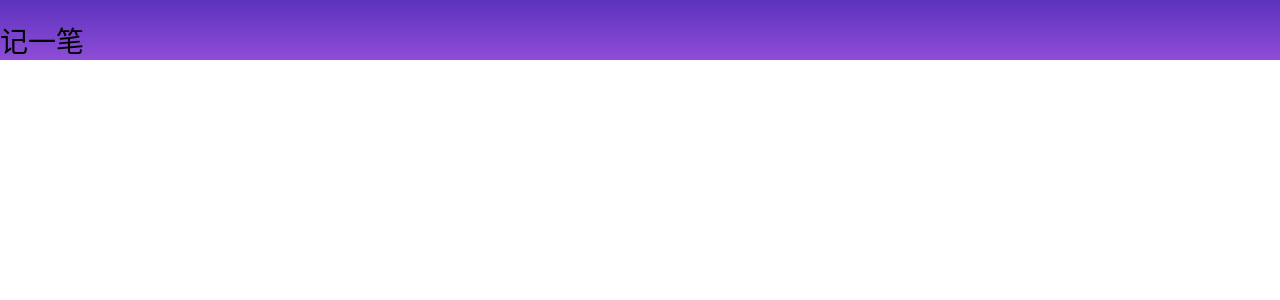
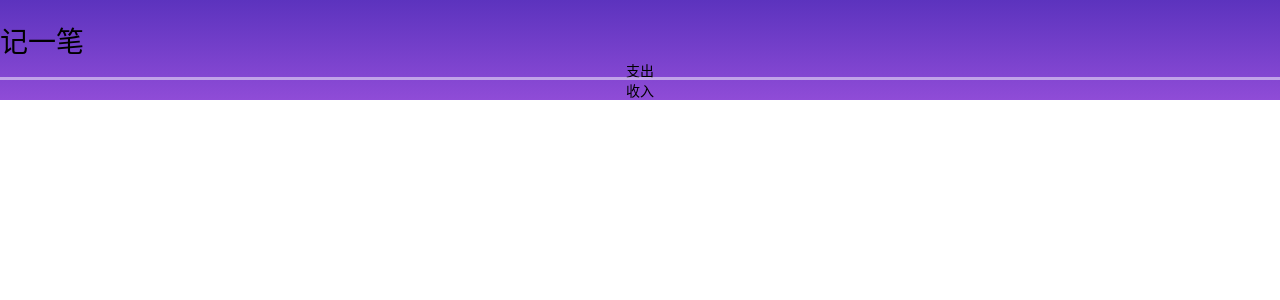
Before and after one commit to wangdoudou86/react-mangosteen, a React (Vite) app: page /items/new in a window 1280 px wide. Shown: the top 300 px of the page. Built offline with nearby package versions, Linux system fonts and the light colour scheme.

Commit message:
feat: 完成记账页面的顶部导航栏

```diff
--- a/src/components/Tabs/Tabs.tsx
+++ b/src/components/Tabs/Tabs.tsx
@@ -6,12 +6,13 @@
   }[]
   value: T
   onChange: (key: T) => void
+  className?: string
 }
 
 export function Tabs<T extends string>(props: Props<T>) {
-  const { tabItems, value, onChange } = props
+  const { tabItems, value, onChange, className } = props
   return (
-    <ol flex text-white children-px-24px children-py-12px>
+    <ol className={className} flex text-white children-px-24px children-py-12px>
       {tabItems.map(item => <li key={item.key} className={item.key === value ? s.selected : ''}
         onClick={() => onChange(item.key)}>
         {item.text}
--- a/src/pages/ItemsNewPage.tsx
+++ b/src/pages/ItemsNewPage.tsx
@@ -1,12 +1,21 @@
+import { useState } from 'react'
 import { Gradient } from '../components/Gradient'
 import { Icon } from '../components/Icon/Icon'
+import { Tabs } from '../components/Tabs/Tabs'
 import { TopNav } from '../components/TopNav'
 
+type ItemKind = 'income' | 'expenses'
 export const ItemsNewPage: React.FC = () => {
+  const tabItems: { key: ItemKind; text: string }[]
+    = [{ key: 'expenses', text: '支出' }, { key: 'income', text: '收入' }]
+  const [tabItem, setTabItem] = useState<ItemKind>('expenses')
   return (
     <div>
       <Gradient>
         <TopNav title="记一笔" icon={<Icon name="back" />} />
+        <Tabs tabItems={tabItems} className="children-flex-1 text-center"
+          value={tabItem}
+          onChange={(item) => { setTabItem(item) }} />
       </Gradient>
     </div>
   )
```
